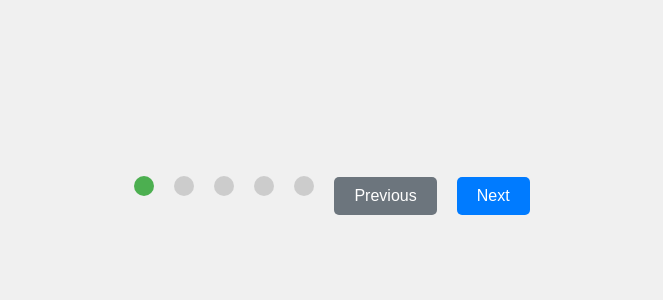
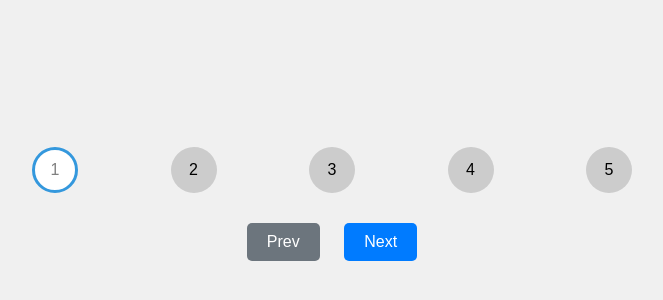
Before and after one commit to acciojob/progress-bar-YashasMangalore, a website: page main.html in a window 1280 px wide. Shown: the part 204-504 px from the top of the page, without its empty margins (308-971 px from the left). Drawn offline with Linux system fonts and the light colour scheme.

Commit message:
created a submission

```diff
--- a/main.html
+++ b/main.html
@@ -7,16 +7,19 @@
     <link rel="stylesheet" href="styles.css">
 </head>
 <body>
-    <div class="progress-bar">
-        <div id="circle-1" class="circle active"></div>
-        <div id="circle-2" class="circle"></div>
-        <div id="circle-3" class="circle"></div>
-        <div id="circle-4" class="circle"></div>
-        <div id="circle-5" class="circle"></div>
+    <div class="container">
+		<div id="progress-bar" class="progress-bar"></div>
+        <div id="circle-1" class="circle active">1</div>
+        <div id="circle-2" class="circle">2</div>
+        <div id="circle-3" class="circle">3</div>
+        <div id="circle-4" class="circle">4</div>
+        <div id="circle-5" class="circle">5</div>
     </div>
-    <button id="prev" disabled>Previous</button>
-    <button id="next">Next</button>
 
+	<div>
+	    <button class="btn" id="prev" disabled>Prev</button>
+	    <button class="btn" id="next">Next</button>
+	</div>
     <script type="text/javascript" src="script.js"></script>
 </body>
 </html>
--- a/script.js
+++ b/script.js
@@ -3,7 +3,11 @@ document.addEventListener('DOMContentLoaded', () => {
     const circles = document.querySelectorAll('.circle');
     const nextButton = document.getElementById('next');
     const prevButton = document.getElementById('prev');
+	const progressBar = document.getElementById('progress-bar')
     let currentIndex = 0;
+
+	const activeCircles=document.querySelectorAll(".active");
+	progressBar.style.width=((activeCircles.length-1)/(circles.length-1))*100+"%";
 
     function updateButtons() {
         prevButton.disabled = currentIndex === 0;
@@ -13,6 +17,8 @@ document.addEventListener('DOMContentLoaded', () => {
     function updateCircles() {
         circles.forEach((circle, index) => {
             circle.classList.toggle('active', index <= currentIndex);
+			const activeCircles=document.querySelectorAll(".active");
+	progressBar.style.width=((activeCircles.length-1)/(circles.length-1))*100+"%";
         });
     }
 
--- a/styles.css
+++ b/styles.css
@@ -1,31 +1,55 @@
 /*  your css code here. If applicable */
 body {
-    font-family: Arial, sans-serif;
+    font-family: sans-serif;
     display: flex;
     justify-content: center;
     align-items: center;
     height: 100vh;
-    margin: 0;
     background-color: #f0f0f0;
+	flex-direction:column;
 }
 
 .progress-bar {
-    display: flex;
+	position:absolute;
+	top:50%;
+	left:0;
+	width:0%;
+	height:6px;
+	background-color:#3498dd;
+	z-index:-1;
+	transition:width 0.4s ease;
+	transform:translateY(-50%);
+
+    /* display: flex;
     align-items: center;
-    margin-bottom: 20px;
+    margin-bottom: 20px; */
 }
 
+.container {
+    display: flex;
+	justify-content: space-between;
+	position:relative;
+	width:80%;
+	max-width:600px;
+    margin-bottom: 30px;
+}
 .circle {
-    width: 20px;
-    height: 20px;
+    width: 40px;
+    height: 40px;
     border-radius: 50%;
     background-color: #ccc;
-    margin: 0 10px;
-    transition: background-color 0.3s;
+	display:flex;
+	justify-content:center;
+	align-items:center;
+    /* /* margin: 0 10px; */
+    transition: 3px solid transparent;
+	border: 3px solid transparent;
 }
 
 .circle.active {
-    background-color: #4caf50;
+    border: 3px solid #3498dd;
+	background-color:white;
+	color:grey;
 }
 
 button {
```
